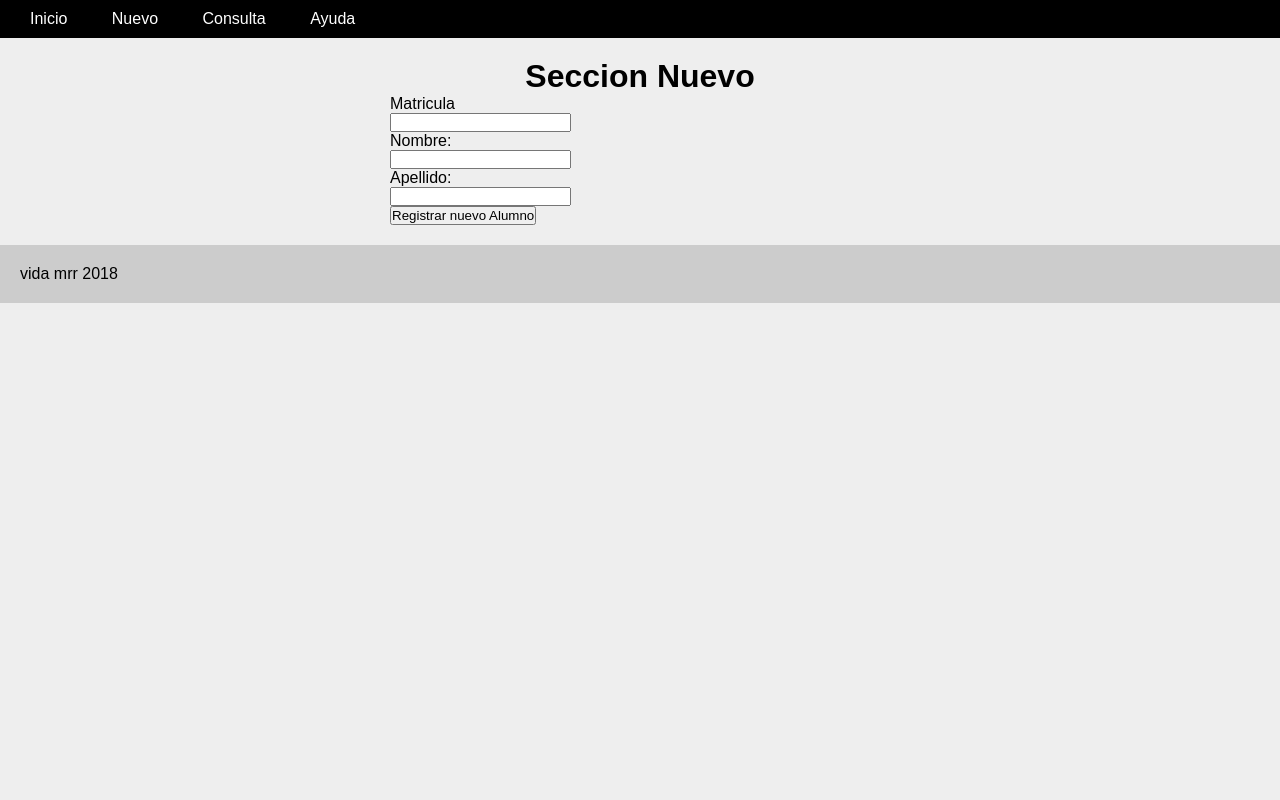
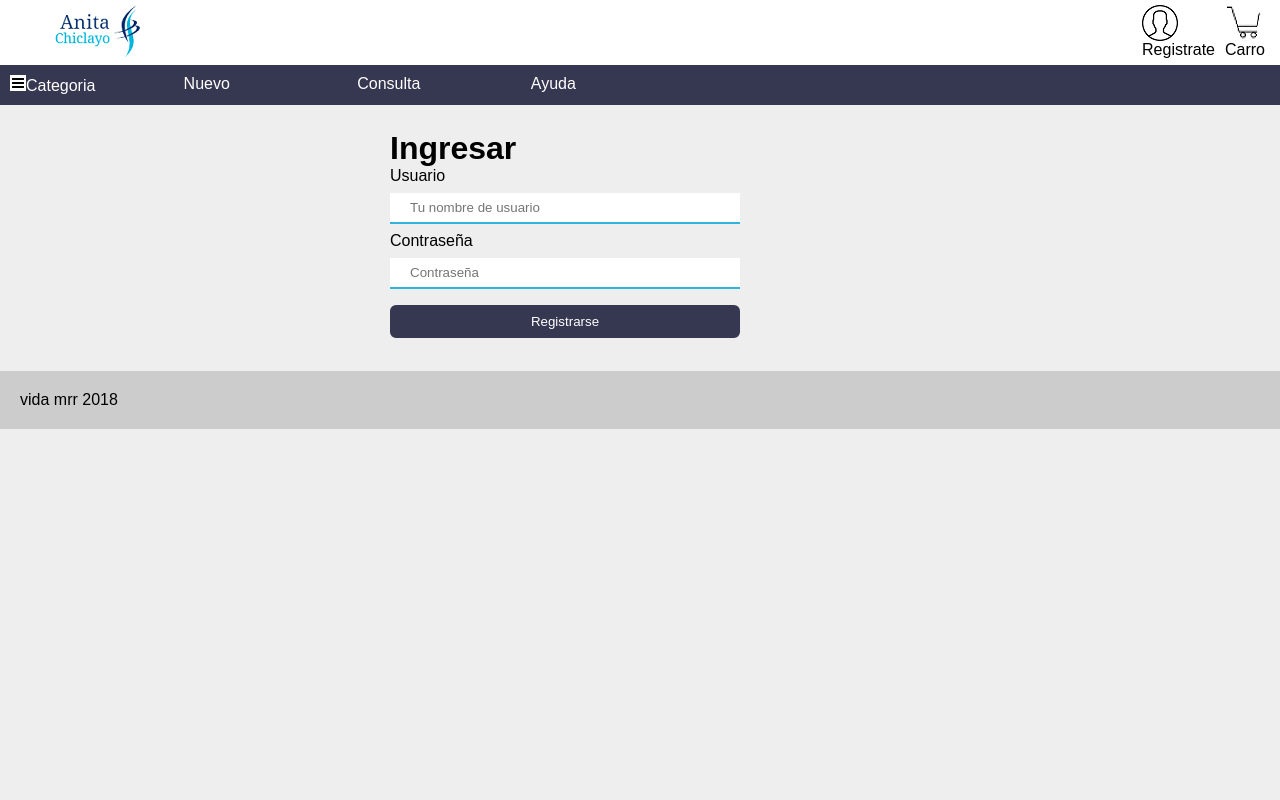
Before and after one commit to darvinnapoleon/JaenCutervo, a PHP site: page /SisGolosinas/nuevo in a window 1280 px wide. Run offline with PHP 8.4, Linux system fonts and the light colour scheme.

Commit message:
otros cambios

```diff
--- a/config/config.php
+++ b/config/config.php
@@ -1,4 +1,6 @@
 <?php
+//definicion de las constantes por medi de la funcion define();
+//encontraras las constantes URL, HOST, BD, USER, PASS Y CHARSET.
 define('URL', 'http://localhost/SisGolosinas/');
 define('HOST', 'localhost');
 define('DB', 'mvc');
--- a/controllers/nuevo.php
+++ b/controllers/nuevo.php
@@ -4,24 +4,24 @@ class nuevo extends controller
     function __construct() {
         parent::__construct();
         $this->view->mensaje = "";
-
-
     }
     function render(){
         $this->view->render('nuevo/index');
     }
-        function registrarAlumno(){
-        $matricula= $_POST['matricula'];
-        $nombre= $_POST['nombre'];
-        $apellido= $_POST['apellido'];
+    function render1(){
+        $this->view->render('main/index');
+    }
+    function registrarUsuario(){
+        $nomusu= $_POST['nomusu'];
+        $conusu= $_POST['conusu'];
         $mensaje="";
+        if($this->model->insusu(['nomusu' => $nomusu, 'conusu' => $conusu])){
+            $mensaje = "Nuevo usuario creado";
 
-        if($this->model->insert(['matricula' => $matricula, 'nombre' => $nombre, 'apellido' => $apellido])){
-            $mensaje = "Nuevo alumno creado";
         }else{
-            $mensaje = "La matrícula ya existe";
+            $mensaje = "El usuario ya existe";
         }
         $this->view->mensaje = $mensaje;
-        $this->render();
+        $this->render1();
     }
 }
--- a/index.php
+++ b/index.php
@@ -7,6 +7,7 @@
  */
 ?>
 <?php
+//REQUIRE_ONCE TODA LAS LIBS Y LAS CONF Y TAMNIEN CREA UN OBJ DE LA LIB APP
 require_once 'libs/database.php';
 require_once 'libs/controller.php';
 require_once 'libs/model.php';
--- a/libs/controller.php
+++ b/libs/controller.php
@@ -1,9 +1,10 @@
 <?php
+//clase que crea objeto de las vista
 class controller
 {
     function __construct()
     {
-        $this->view = new view();
+        $this->view = new view(); //objeto de la lib view
     }
     function loadModel($model)
     {
--- a/models/nuevomodel.php
+++ b/models/nuevomodel.php
@@ -6,11 +6,12 @@ class NuevoModel extends model
     {
         parent::__construct();
     }
-    public function insert($datos)
+
+     public function insusu($datos)
     {
         try{
-            $query= $this->db->connect()->prepare('INSERT INTO ALUMNOS (MATRICULA, NOMBRE, APELLIDO) VALUES(:matricula, :nombre, :apellido)');
-            $query->execute(['matricula' => $datos['matricula'], 'nombre' => $datos['nombre'], 'apellido' => $datos['apellido']]);
+            $query= $this->db->connect()->prepare('INSERT INTO USUARIO (NOMUSU, CONUSU) VALUES(:nomusu, :conusu)');
+            $query->execute(['nomusu' => $datos['nomusu'], 'conusu' => $datos['conusu']]);
             return true;
         }catch(PDOException $e){
 
@@ -18,5 +19,4 @@ class NuevoModel extends model
             return false;
         }
     }
-
 }
--- a/public/css/default.css
+++ b/public/css/default.css
@@ -1,31 +1,71 @@
-*{
-    padding: 0;
-    margin: 0;
+* {
+    margin:0px;
+    padding:0px;
 }
-
 body{
     font-family: Arial, Helvetica, sans-serif;
     background-color: #eee;
+    font-size: 16px;
 }
-#header{
-    background: black;
-    padding: 10px;
+.nav{
+     background: #363751;
+     overflow: hidden;
+}
+.nav .menu_main{
+    list-style: none;
 
 }
-#header  ul li{
-    list-style: none;
-    display: inline;
-    padding: 10px;
+.nav .menu_main>li{
+    padding:  10px;
+    width: 12%;
+    float: left;
+}
+.nav .menu_main>li>a{
+   color: #fff;
+   text-decoration: none;
+}
+.nav .menu_main>li:hover{
+    background: #2FB4DC;
+    cursor: pointer;
+}
+.nav .menu_main>li .sub_menu>li>a:hover{
+    color:#2FB4DC;
+    cursor: pointer;
+
+
+}
+.nav .menu_main>li>.sub_menu{
+   position: absolute;
+   background: #fff;
+   width: 25%;
+   list-style: none;
+   margin-top: 10px;
+   display: none;
+
+}
+.nav .menu_main>li:hover> .sub_menu{
+    display: block;
+}
+.nav .menu_main>li>.sub_menu>li{
+  padding: 10px;
+   border: 1px solid #ccc;
+}
+.nav .menu_main>li>.sub_menu>li>a{
+  text-decoration: none;
+  color: #000;
 }
 
-#header  ul li a{
-    color: white;
+
+#header0{
+    background: #fff;
+    padding: 5px;
+}
+
+#imghea{
+    float: right;
+    margin-right: 10px;
     text-decoration: none;
-    padding: 10px;
-}
-#header  li a:hover {
-    background-color: #CC3300;
-
+    color: #000;
 }
 #footer {
     background-color: #ccc;
@@ -33,14 +73,34 @@ body{
 }
 #main {
 
-    padding: 20px 0;
+    padding: 25px 0;
     width: 500px;
     margin: 0 auto;
 
 }
 .center{
-    text-align: center;
+
+    margin: 0 auto;
 }
 .error{
     color: #ac2323;
 }
+#boton{
+    color: #fff;
+     background: #363751;
+    border: 2px solid #363751;
+    border-radius: 6px;
+
+}
+#boton:hover {
+    background-color:#2FB4DC ;
+    color: white;
+    border: 2px solid  #2FB4DC;}
+div>form>p>input{
+    width: 70%;
+    padding: 7px 20px;
+    margin: 8px 0;
+    border: none;
+    border-bottom: 2px solid #2FB4DC;
+
+}
--- a/views/consulta/detalle.php
+++ b/views/consulta/detalle.php
@@ -3,13 +3,14 @@
     <head>
         <meta charset="UTF-8">
         <title></title>
+        <link rel="StyleSheet" href="public/css/default.css"/>
     </head>
     <body>
         <?php require 'views/header.php'; ?>
         <div id="main">
             <h1 class="center"> Detalle de:</h1>
             <div class="center"><?php echo $this->mensaje;?></div>
-            <form action="<?php echo constant('URL'); ?>consulta/actualizarAlumno" method="POST">
+            <form action="<?php echo constant('URL') . 'consulta/actualizarAlumno/' . $this->alumno->matricula; ?>" method="POST">
                 <p>
                     <label for="matricula">Matricula</label><br>
                     <input type="text" name="matricula" disabled="" value="<?php echo $this->alumno->matricula; ?>" required>
@@ -24,7 +25,7 @@
                     <input type="text" name="apellido" value="<?php echo $this->alumno->apellido; ?>">
                 </p>
                 <p>
-                    <input type="submit" value="Registrar nuevo Alumno" id="" required>
+                    <input type="submit" value="Actualizar Alumno" id="boton" required>
                 </p>
 
             </form>
--- a/views/header.php
+++ b/views/header.php
@@ -8,16 +8,28 @@ and open the template in the editor.
     <head>
         <meta charset="UTF-8">
         <title></title>
-        <link rel="StyleSheet" href="<?php echo constant('URL');?>public/css/default.css">
+        <link rel="StyleSheet" href="<?php echo constant('URL'); ?>public/css/default.css">
+
     </head>
     <body>
-        <div id="header">
-            <ul>
-            <li><a href="<?php echo constant('URL'); ?>main">Inicio</a></li>
+        <nav id="header0">
+            <a href="<?php echo constant('URL'); ?>main" ><img src="<?php echo constant('URL'); ?>public/img/log.png"></a>
+            <a href="" id="imghea"><img src="<?php echo constant('URL'); ?>public/img/car.png" ><p>Carro</p></a>
+            <a href="<?php echo constant('URL'); ?>nuevo" id="imghea"><img src="<?php echo constant('URL'); ?>public/img/usu.png" class="sub_menu1"><p>Registrate</p></a>
+        </nav>
+        <nav class="nav">
+            <ul class="menu_main" >
+                <li><a href="" ><img src="<?php echo constant('URL'); ?>public/img/men.png">Categoria</a>
+                    <ul class="sub_menu">
+                        <li><a href="">Caramelos</a></li>
+                        <li><a href="">Chupetes</a></li>
+                    </ul></li>
             <li><a href="<?php echo constant('URL'); ?>nuevo">Nuevo</a></li>
             <li><a href="<?php echo constant('URL'); ?>consulta">Consulta</a></li>
             <li><a href="<?php echo constant('URL'); ?>ayuda">Ayuda</a></li>
-        </ul>
-        </div>
+            </ul>
+
+        </nav>
+
     </body>
 </html>
--- a/views/nuevo/index.php
+++ b/views/nuevo/index.php
@@ -5,30 +5,24 @@
         <title></title>
     </head>
     <body>
+
         <?php require 'views/header.php'; ?>
         <div id="main">
-            <h1 class="center"> Seccion Nuevo</h1>
-            <div class="center"><?php echo $this->mensaje;?></div>
-            <form action="<?php echo constant('URL'); ?>nuevo/registrarAlumno" method="POST">
+            <h1 class="center">Ingresar</h1>
+            <div class="center"><?php echo $this->mensaje; ?></div>
+            <form method="post" action="<?php echo constant('URL'); ?>nuevo/registrarUsuario" name="datusu">
                 <p>
-                    <label for="matricula">Matricula</label><br>
-                    <input type="text" name="matricula" id="" required>
-                </p>
-
-                <p>
-                    <label for="nombre">Nombre:</label><br>
-                    <input type="text" name="nombre" id="" required>
+                    <label for="nombre">Usuario</label><br>
+                    <input type="text" name="nomusu" placeholder="Tu nombre de usuario" required="">
                 </p>
                 <p>
-                    <label for="apellido">Apellido:</label><br>
-                    <input type="text" name="apellido" id="">
+                    <label for="password">Contraseña</label><br>
+                    <input type="password" name="conusu" placeholder="Contraseña" required="">
                 </p>
                 <p>
-                    <input type="submit" value="Registrar nuevo Alumno" id="" required>
+                    <input type="submit" value="Registrarse" id="boton" required>
                 </p>
-
             </form>
-
         </div>
         <?php require 'views/footer.php'; ?>
 
```
Also changed, not shown: controllers/consulta.php (+10 -8 lines), libs/app.php (+28 -26 lines), models/Usuario.php (added, +8 -0 lines), public/js/main.js (added, +42 -0 lines), views/consulta/index.php (+8 -3 lines), public/img/angdow.png (added), public/img/angup.png (added), public/img/car.png (added), public/img/log.png (added), public/img/men.png (added), public/img/usu.png (added).
